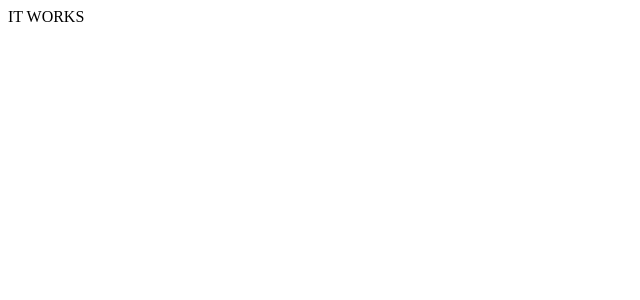
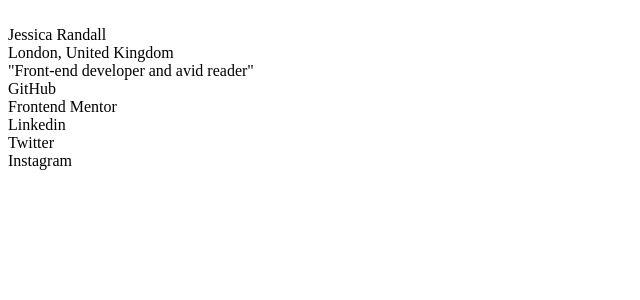
Before and after one commit to ltaverni/frontend-mentor_social-links, a React (Vite) app: page / in a window 1280 px wide. Shown: the top 300 px of the page, without its empty margins (0-640 px from the left). Built offline with nearby package versions, Linux system fonts and the light colour scheme.

Commit message:
(feat) create app skeletton

```diff
--- a/src/App.jsx
+++ b/src/App.jsx
@@ -1,8 +1,70 @@
 import './App.css'
 
-function App() {
+const Links = () => {
     return (
-        <div>IT WORKS</div>
+        <div className='links'>
+            <div className='link-container'>
+                <a>GitHub</a>
+            </div>
+            <div className='link-container'>
+                <a>Frontend Mentor</a>
+            </div>
+            <div className='link-container'>
+                <a>Linkedin</a>
+            </div>
+            <div className='link-container'>
+                <a>Twitter</a>
+            </div>
+            <div className='link-container'>
+                <a>Instagram</a>
+            </div>
+        </div>
+    )
+}
+
+const Description = () => {
+    return (
+        <div className='description'>"Front-end developer and avid reader"</div>
+    )
+}
+
+const Address = () => {
+    return (
+        <div className='address'>London, United Kingdom</div>
+    )
+}
+
+const Name = () => {
+    return (
+        <div className='name'>Jessica Randall</div>
+    )
+}
+
+const Picture = () => {
+    return (
+        <div className='picture'>
+            <img></img>
+        </div>
+    )
+}
+
+const Card = () => {
+    return (
+        <div className='card'>
+            <Picture />
+            <Name />
+            <Address />
+            <Description />
+            <Links />
+        </div>
+    )
+}
+
+const App = () => {
+    return (
+        <main>
+            <Card />
+        </main>
     )
 }
 
```
